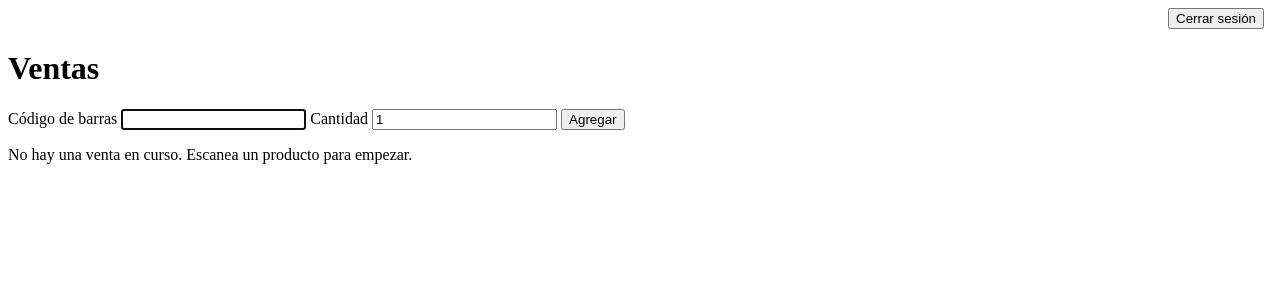
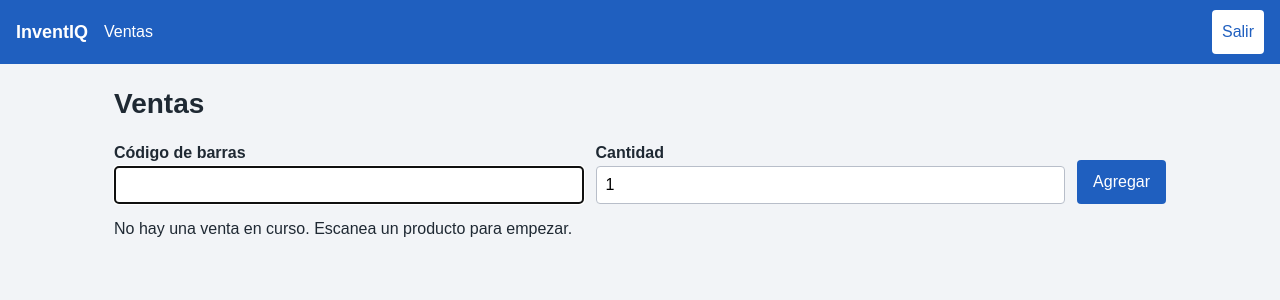
Before and after one commit to luduarte23/InventIQ, a Spring Boot app: page /pos in a window 1280 px wide. Shown: the top 300 px of the page. Run offline with Spring Boot 4, Linux system fonts and the light colour scheme; a user stored in the database is signed in; some of the project's set-up classes (security, data sources, template engines, error pages and the like) are left out, and stand-ins take their place.

Commit message:
D1 layout, hoja de estilos y menu por rol

```diff
--- /dev/null
+++ b/src/main/resources/static/css/app.css
@@ -0,0 +1,87 @@
+/* Estilos compartidos de InventIQ (D1). Se escriben primero para móvil (360 px)
+   y una sola media query agranda el diseño en pantallas anchas. */
+
+* { box-sizing: border-box; }
+
+body {
+    margin: 0;
+    font-family: Arial, Helvetica, sans-serif;
+    font-size: 16px;
+    color: #1f2933;
+    background: #f2f4f7;
+}
+
+/* ---------- Barra superior con el menú ---------- */
+.barra {
+    display: flex;
+    flex-wrap: wrap;          /* en 360 px los enlaces bajan a una segunda línea */
+    align-items: center;
+    gap: 8px 16px;
+    padding: 10px 16px;
+    background: #1f5fbf;
+    color: #ffffff;
+}
+.barra .marca { font-weight: bold; font-size: 18px; }
+.barra nav { display: flex; flex-wrap: wrap; gap: 4px 14px; flex: 1; }
+.barra nav a { color: #ffffff; text-decoration: none; padding: 6px 0; }
+.barra nav a:hover { text-decoration: underline; }
+.barra .usuario { display: flex; align-items: center; gap: 8px; font-size: 14px; }
+.barra .usuario button { background: #ffffff; color: #1f5fbf; padding: 6px 10px; }
+
+/* ---------- Contenido ---------- */
+.contenido { padding: 16px; max-width: 1100px; margin: 0 auto; }
+h1 { font-size: 24px; margin: 0 0 12px 0; }
+
+/* ---------- Formularios y botones ---------- */
+label { display: block; margin-top: 12px; font-weight: bold; }
+input, select {
+    width: 100%;
+    padding: 9px;
+    margin-top: 4px;
+    font-size: 16px;          /* 16 px evita que el celular haga zoom al escribir */
+    border: 1px solid #b8bec9;
+    border-radius: 4px;
+}
+button {
+    min-height: 44px;         /* tamaño cómodo para el dedo */
+    padding: 10px 16px;
+    font-size: 16px;
+    border: none;
+    border-radius: 4px;
+    background: #1f5fbf;
+    color: #ffffff;
+    cursor: pointer;
+}
+button.secundario { background: #e4e7eb; color: #1f2933; }
+.acciones { display: flex; flex-wrap: wrap; gap: 8px; margin-top: 16px; }
+
+/* ---------- Mensajes ---------- */
+.mensaje { padding: 10px; border-radius: 4px; margin: 8px 0; }
+.error { background: #fde8e8; color: #9b1c1c; }
+.aviso { background: #e6f4ea; color: #1e6b34; }
+
+/* ---------- Tablas: en pantallas angostas se desplazan de lado ---------- */
+.tabla-scroll { overflow-x: auto; margin-top: 12px; }
+table { width: 100%; border-collapse: collapse; background: #ffffff; }
+th, td { padding: 8px; border: 1px solid #d5d9e0; text-align: left; white-space: nowrap; }
+th { background: #e9edf3; }
+tr.resaltada { background: #fff3cd; }
+
+/* ---------- Caja del login ---------- */
+.caja {
+    max-width: 360px;
+    margin: 40px auto;
+    padding: 24px;
+    background: #ffffff;
+    border: 1px solid #d5d9e0;
+    border-radius: 8px;
+}
+.caja button { width: 100%; margin-top: 20px; }
+
+/* ---------- Pantallas anchas (tablet y PC) ---------- */
+@media (min-width: 768px) {
+    .contenido { padding: 24px; }
+    h1 { font-size: 28px; }
+    .formulario-linea { display: flex; gap: 12px; align-items: flex-end; }
+    .formulario-linea label { flex: 1; }
+}
--- /dev/null
+++ b/src/main/resources/templates/fragments/layout.html
@@ -0,0 +1,38 @@
+<!DOCTYPE html>
+<html lang="es" xmlns:th="http://www.thymeleaf.org">
+<!--
+  Piezas compartidas por todas las pantallas (D1). Este archivo no se muestra solo:
+  cada plantilla toma de aquí lo que necesita con th:replace.
+-->
+
+<!-- 1. Cabecera común: charset, viewport (responsive), título y la hoja de estilos. -->
+<head th:fragment="head(titulo)">
+    <meta charset="UTF-8">
+    <meta name="viewport" content="width=device-width, initial-scale=1">
+    <title th:text="${titulo + ' · InventIQ'}">InventIQ</title>
+    <link rel="stylesheet" th:href="@{/css/app.css}">
+</head>
+
+<body>
+
+<!-- 2. Barra superior con el menú según el rol, el usuario y el botón de cerrar sesión.
+        isAdmin y username los pone LayoutModelAdvice en el modelo de todas las páginas. -->
+<header class="barra" th:fragment="barra">
+    <span class="marca">InventIQ</span>
+
+    <nav>
+        <a th:href="@{/pos}">Ventas</a>
+        <!-- Solo el administrador ve las pantallas de C y D (NFR-03). -->
+        <a th:if="${isAdmin}" th:href="@{/replenishment}">Reabastecimiento</a>
+    </nav>
+
+    <div class="usuario">
+        <span th:text="${username}">usuario</span>
+        <form th:action="@{/logout}" method="post">
+            <button type="submit">Salir</button>
+        </form>
+    </div>
+</header>
+
+</body>
+</html>
--- a/src/main/resources/templates/pos/sale.html
+++ b/src/main/resources/templates/pos/sale.html
@@ -1,22 +1,19 @@
 <!DOCTYPE html>
 <html lang="es" xmlns:th="http://www.thymeleaf.org">
-<head>
-    <meta charset="UTF-8">
-    <title>Ventas · InventIQ</title>
-</head>
+<head th:replace="~{fragments/layout :: head('Ventas')}"></head>
 <body>
-    <form th:action="@{/logout}" method="post" style="text-align: right; margin: 8px;">
-    <button type="submit">Cerrar sesión</button>
-    </form>
+<header th:replace="~{fragments/layout :: barra}"></header>
+
+<main class="contenido">
     <h1>Ventas</h1>
 
     <!-- Mensajes que manda el controlador después de cada acción -->
-<p th:if="${error}" th:text="${error}" style="color: darkred;">Error</p>
-<p th:if="${message}" th:text="${message}" style="color: darkgreen;">Mensaje</p>
+    <p class="mensaje error" th:if="${error}" th:text="${error}">Error</p>
+    <p class="mensaje aviso" th:if="${message}" th:text="${message}">Mensaje</p>
 
     <!-- El lector de código escribe el número y envía Enter: eso manda este formulario.
          'autofocus' deja el cursor en el campo cada vez que la página se recarga. -->
-<form method="post" th:action="@{/pos/scan}">
+    <form method="post" th:action="@{/pos/scan}" class="formulario-linea">
         <label>Código de barras
             <input type="text" name="barcode" autofocus required autocomplete="off">
         </label>
@@ -29,7 +26,8 @@
     <p th:if="${sale == null}">No hay una venta en curso. Escanea un producto para empezar.</p>
 
     <div th:if="${sale != null}">
-    <table border="1" cellpadding="6">
+        <div class="tabla-scroll">
+            <table>
                 <thead>
                 <tr>
                     <th>Producto</th>
@@ -47,14 +45,18 @@
                 </tr>
                 </tbody>
             </table>
+        </div>
         <h2 th:text="${'Total: $ ' + sale.total}">Total: $ 6400.00</h2>
 
-    <form method="post" th:action="@{/pos/finish}" style="display: inline;">
+        <div class="acciones">
+            <form method="post" th:action="@{/pos/finish}">
                 <button type="submit">Terminar venta</button>
             </form>
-    <form method="post" th:action="@{/pos/cancel}" style="display: inline;">
-        <button type="submit">Cancelar venta</button>
+            <form method="post" th:action="@{/pos/cancel}">
+                <button type="submit" class="secundario">Cancelar venta</button>
             </form>
         </div>
+    </div>
+</main>
 </body>
 </html>
```
Also changed, not shown: src/main/java/com/inventiq/web/layout/LayoutModelAdvice.java (added, +29 -0 lines), src/main/resources/templates/login.html (+2 -21 lines), src/main/resources/templates/replenishment/index.html (+9 -9 lines). Lines whose indentation alone changed are shown as unchanged.
